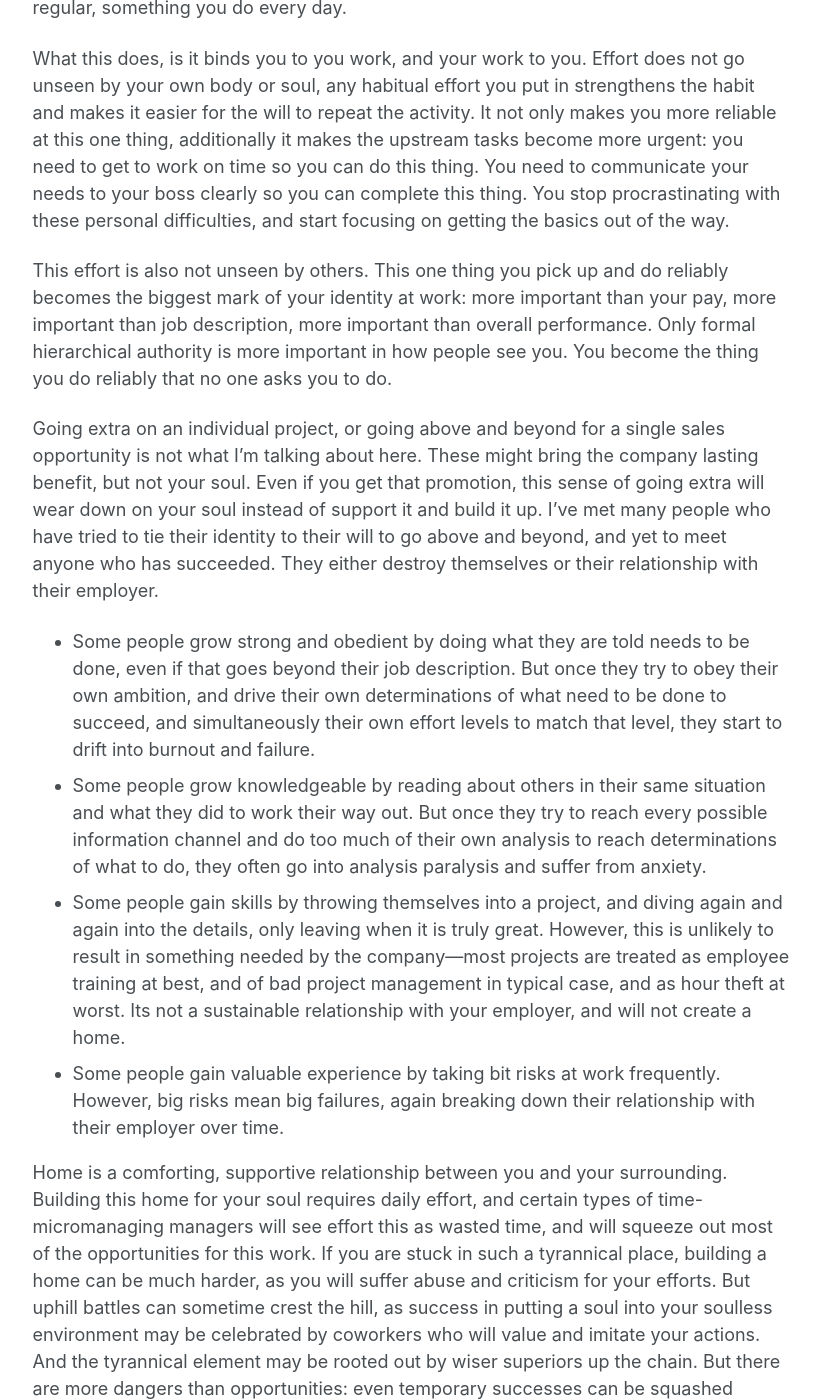
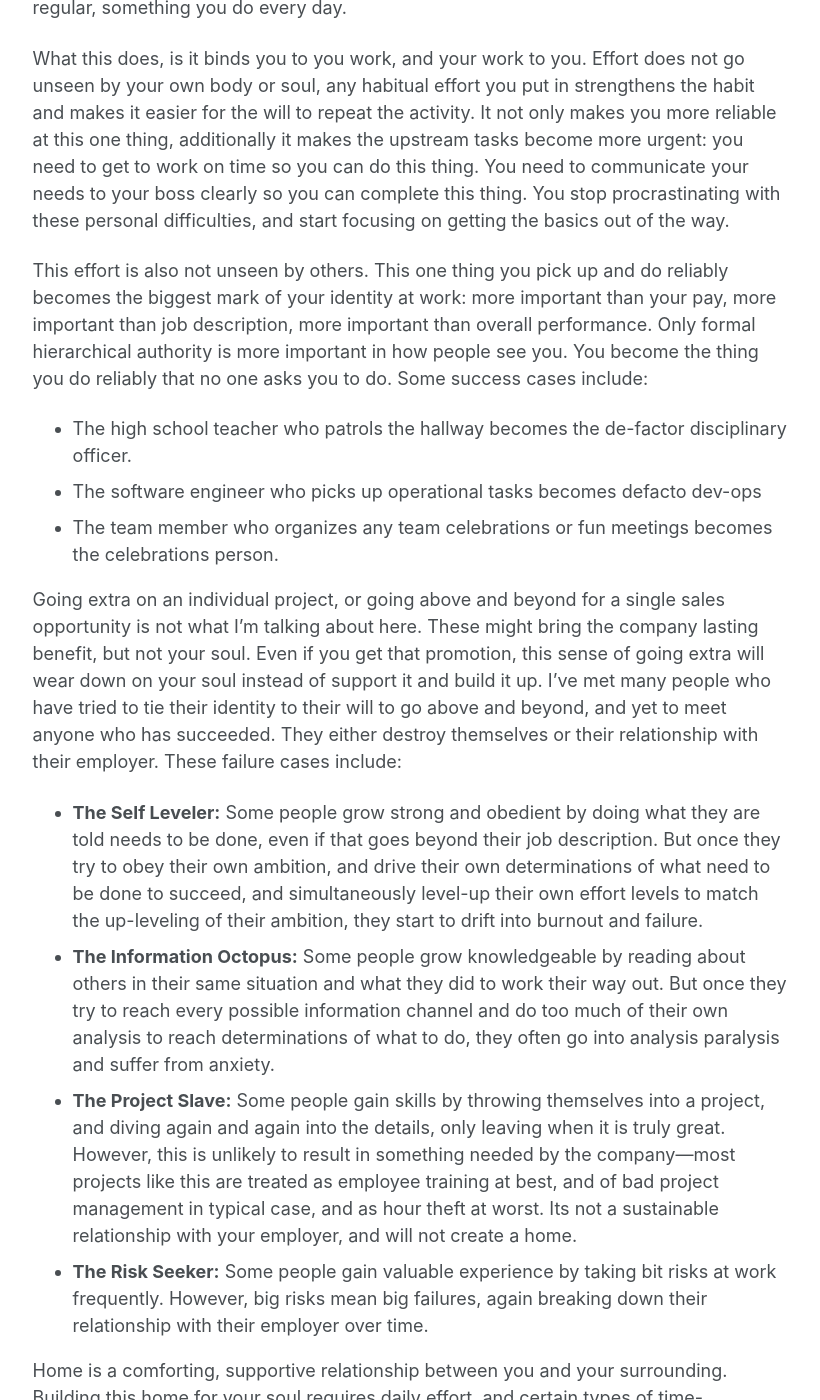
Before and after one commit to benblack769/benblack769.github.io, a Jekyll site: the page built from posts/rants/soul-work.md, in a window 1280 px wide and 1400 px high, scrolled down 575 px. Shown: the whole window, without its empty margins (229-1049 px from the left). Built offline with Jekyll 4.4.1, drawn with Linux system fonts in a browser that asks for light colours.

Commit message:
soul work success cases

```diff
--- a/posts/rants/soul-work.md
+++ b/posts/rants/soul-work.md
@@ -18,14 +18,18 @@ Take something at work, and take care of it. Something your manager isn't watchi
 
 What this does, is it binds you to you work, and your work to you. Effort does not go unseen by your own body or soul, any habitual effort you put in strengthens the habit and makes it easier for the will to repeat the activity. It not only makes you more reliable at this one thing, additionally it makes the upstream tasks become more urgent: you need to get to work on time so you can do this thing. You need to communicate your needs to your boss clearly so you can complete this thing. You stop procrastinating with these personal difficulties, and start focusing on getting the basics out of the way.
 
-This effort is also not unseen by others. This one thing you pick up and do reliably becomes the biggest mark of your identity at work: more important than your pay, more important than job description, more important than overall performance. Only formal hierarchical authority is more important in how people see you. You become the thing you do reliably that no one asks you to do.
+This effort is also not unseen by others. This one thing you pick up and do reliably becomes the biggest mark of your identity at work: more important than your pay, more important than job description, more important than overall performance. Only formal hierarchical authority is more important in how people see you. You become the thing you do reliably that no one asks you to do. Some success cases include:
 
-Going extra on an individual project, or going above and beyond for a single sales opportunity is not what I'm talking about here. These might bring the company lasting benefit, but not your soul. Even if you get that promotion, this sense of going extra will wear down on your soul instead of support it and build it up. I've met many people who have tried to tie their identity to their will to go above and beyond, and yet to meet anyone who has succeeded. They either destroy themselves or their relationship with their employer.
+* The high school teacher who patrols the hallway becomes the de-factor disciplinary officer.
+* The software engineer who picks up operational tasks becomes defacto dev-ops
+* The team member who organizes any team celebrations or fun meetings becomes the celebrations person.
 
-* Some people grow strong and obedient by doing what they are told needs to be done, even if that goes beyond their job description. But once they try to obey their own ambition, and drive their own determinations of what need to be done to succeed, and simultaneously their own effort levels to match that level, they start to drift into burnout and failure.
-* Some people grow knowledgeable by reading about others in their same situation and what they did to work their way out. But once they try to reach every possible information channel and do too much of their own analysis to reach determinations of what to do, they often go into analysis paralysis and suffer from anxiety.
-* Some people gain skills by throwing themselves into a project, and diving again and again into the details, only leaving when it is truly great. However, this is unlikely to result in something needed by the company---most projects are treated as employee training at best, and of bad project management in typical case, and as hour theft at worst. Its not a sustainable relationship with your employer, and will not create a home.
-* Some people gain valuable experience by taking bit risks at work frequently. However, big risks mean big failures, again breaking down their relationship with their employer over time.
+Going extra on an individual project, or going above and beyond for a single sales opportunity is not what I'm talking about here. These might bring the company lasting benefit, but not your soul. Even if you get that promotion, this sense of going extra will wear down on your soul instead of support it and build it up. I've met many people who have tried to tie their identity to their will to go above and beyond, and yet to meet anyone who has succeeded. They either destroy themselves or their relationship with their employer. These failure cases include:
+
+* **The Self Leveler:** Some people grow strong and obedient by doing what they are told needs to be done, even if that goes beyond their job description. But once they try to obey their own ambition, and drive their own determinations of what need to be done to succeed, and simultaneously level-up their own effort levels to match the up-leveling of their ambition, they start to drift into burnout and failure.
+* **The Information Octopus:** Some people grow knowledgeable by reading about others in their same situation and what they did to work their way out. But once they try to reach every possible information channel and do too much of their own analysis to reach determinations of what to do, they often go into analysis paralysis and suffer from anxiety.
+* **The Project Slave:** Some people gain skills by throwing themselves into a project, and diving again and again into the details, only leaving when it is truly great. However, this is unlikely to result in something needed by the company---most projects like this are treated as employee training at best, and of bad project management in typical case, and as hour theft at worst. Its not a sustainable relationship with your employer, and will not create a home.
+* **The Risk Seeker:** Some people gain valuable experience by taking bit risks at work frequently. However, big risks mean big failures, again breaking down their relationship with their employer over time.
 
 Home is a comforting, supportive relationship between you and your surrounding. Building this home for your soul requires daily effort, and certain types of time-micromanaging managers will see effort this as wasted time, and will squeeze out most of the opportunities for this work. If you are stuck in such a tyrannical place, building a home can be much harder, as you will suffer abuse and criticism for your efforts. But uphill battles can sometime crest the hill, as success in putting a soul into your soulless environment may be celebrated by coworkers who will value and imitate your actions. And the tyrannical element may be rooted out by wiser superiors up the chain. But there are more dangers than opportunities: even temporary successes can be squashed brutally by envy and pride, and this miserable experience can teach us wrong lessons about life. Much better to help build up an organization that is struggling with issues like incompetence and neglect than one struggling with tyrannical micromanagement.
 
```
